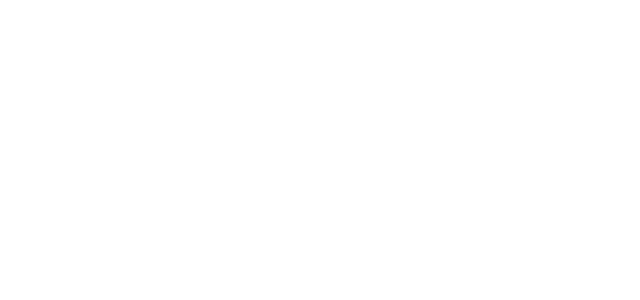
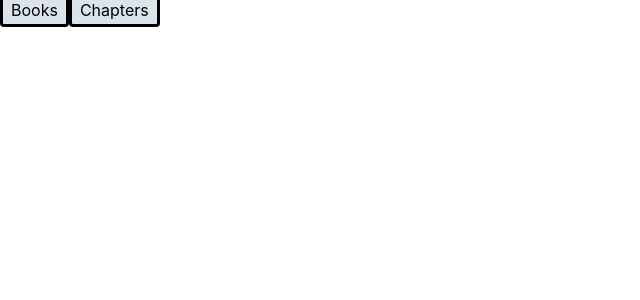
Before and after one commit to BenZen59/Short-technical-test, a React (Create React App) app: page / in a window 1280 px wide. Shown: the top 300 px of the page, without its empty margins (0-640 px from the left). Built offline with nearby package versions, Linux system fonts and the light colour scheme.

Commit message:
add list books and other components

```diff
--- a/package.json
+++ b/package.json
@@ -10,7 +10,10 @@
     "graphql": "^16.5.0",
     "react": "^18.2.0",
     "react-dom": "^18.2.0",
+    "react-router-dom": "^6.3.0",
     "react-scripts": "5.0.1",
+    "sass": "^1.54.0",
+    "urql": "^2.2.3",
     "web-vitals": "^2.1.4"
   },
   "scripts": {
--- a/src/App.css
+++ /dev/null
@@ -1,38 +0,0 @@
-.App {
-  text-align: center;
-}
-
-.App-logo {
-  height: 40vmin;
-  pointer-events: none;
-}
-
-@media (prefers-reduced-motion: no-preference) {
-  .App-logo {
-    animation: App-logo-spin infinite 20s linear;
-  }
-}
-
-.App-header {
-  background-color: #282c34;
-  min-height: 100vh;
-  display: flex;
-  flex-direction: column;
-  align-items: center;
-  justify-content: center;
-  font-size: calc(10px + 2vmin);
-  color: white;
-}
-
-.App-link {
-  color: #61dafb;
-}
-
-@keyframes App-logo-spin {
-  from {
-    transform: rotate(0deg);
-  }
-  to {
-    transform: rotate(360deg);
-  }
-}
--- a/src/App.js
+++ b/src/App.js
@@ -1,8 +1,21 @@
-import logo from './logo.svg';
-import './App.css';
+import './App.scss';
+import Books from './components/Books/Books';
+import Chapters from './components/Chapters/Chapters';
+import Home from './components/Home/Home';
+import { BrowserRouter, Routes, Route } from 'react-router-dom';
 
 function App() {
-  return <div className='App'></div>;
+  return (
+    <>
+      <BrowserRouter>
+        <Routes>
+          <Route path='/' element={<Home />} />
+          <Route path='/books' element={<Books />} />
+          <Route path='/chapters' element={<Chapters />} />
+        </Routes>
+      </BrowserRouter>
+    </>
+  );
 }
 
 export default App;
--- /dev/null
+++ b/src/App.scss
@@ -0,0 +1,13 @@
+.header {
+  margin-top: 24px;
+  display: flex;
+  justify-content: space-around;
+  &Link {
+    border: solid black;
+    color: black;
+    padding: 4px 8px;
+    border-radius: 4px;
+    text-decoration: none;
+    transition: 250ms background-color ease;
+  }
+}
--- /dev/null
+++ b/src/components/Books/Books.jsx
@@ -0,0 +1,35 @@
+import { useQuery, gql } from '@apollo/client';
+
+const BOOKS_QUERY = gql`
+  query BOOKS_QUERY {
+    viewer {
+      books {
+        hits {
+          id
+          displayTitle
+          url
+          subjects {
+            name
+          }
+          levels {
+            name
+          }
+          valid
+        }
+      }
+    }
+  }
+`;
+
+export default function Books() {
+  const { loading, error, data } = useQuery(BOOKS_QUERY);
+
+  if (loading) return <p>Loading...</p>;
+  if (error) return <p>Error :(</p>;
+
+  return data.viewer.books.hits.map(({ id, displayTitle }) => (
+    <div key={id}>
+      <h3>{displayTitle}</h3>
+    </div>
+  ));
+}
--- /dev/null
+++ b/src/components/Chapters/Chapters.jsx
@@ -0,0 +1 @@
+export default function Chapters() {}
--- /dev/null
+++ b/src/components/Home/Home.jsx
@@ -0,0 +1,26 @@
+import { NavLink } from 'react-router-dom';
+
+export default function Home() {
+  return (
+    <div>
+      <NavLink
+        to='/books'
+        className='headerLink'
+        style={({ isActive }) => ({
+          background: isActive ? 'aliceblue' : '#dce4eb',
+        })}
+      >
+        Books
+      </NavLink>
+      <NavLink
+        to='/chapters'
+        className='headerLink'
+        style={({ isActive }) => ({
+          background: isActive ? 'aliceblue' : '#dce4eb',
+        })}
+      >
+        Chapters
+      </NavLink>
+    </div>
+  );
+}
```
